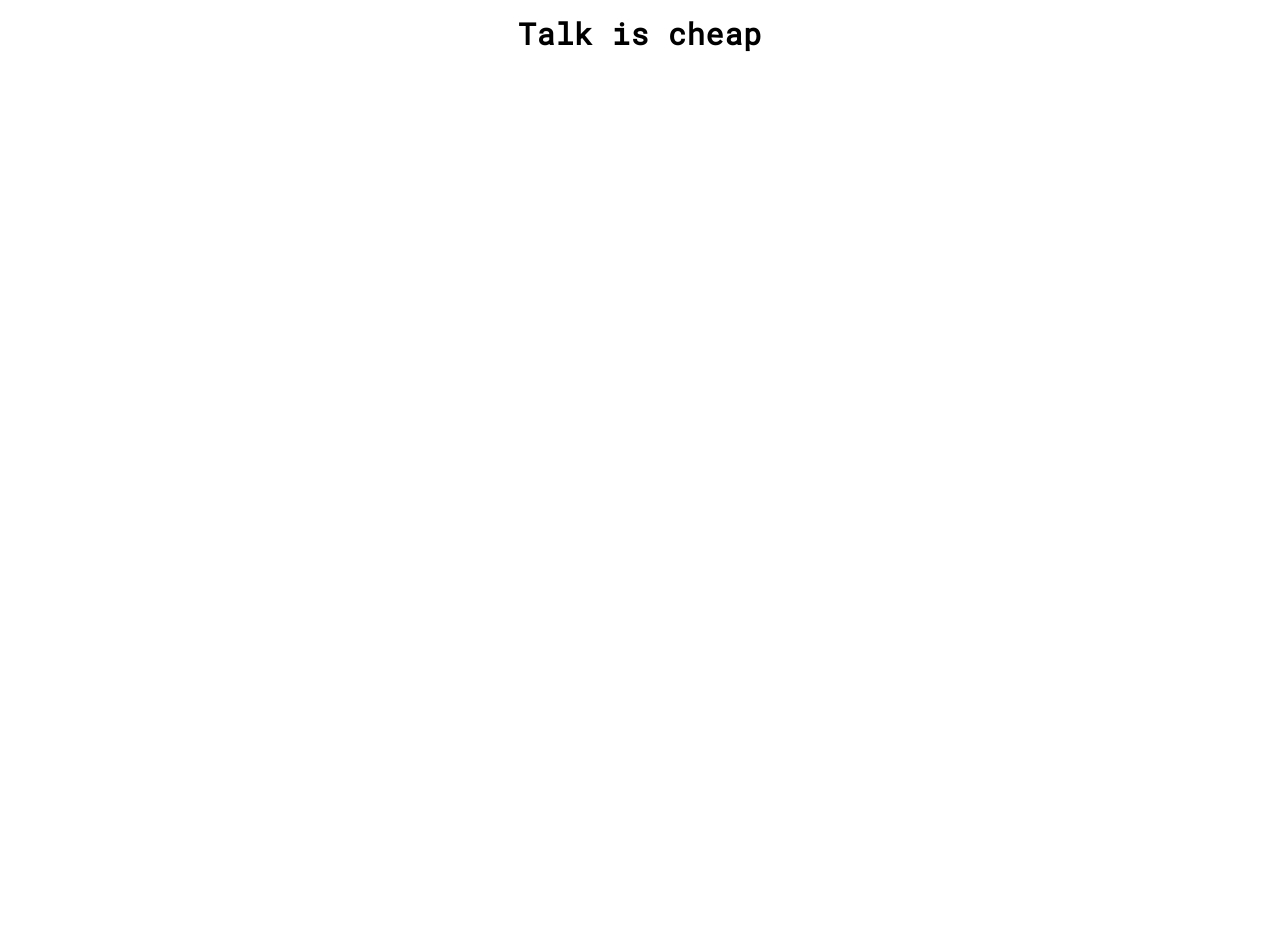
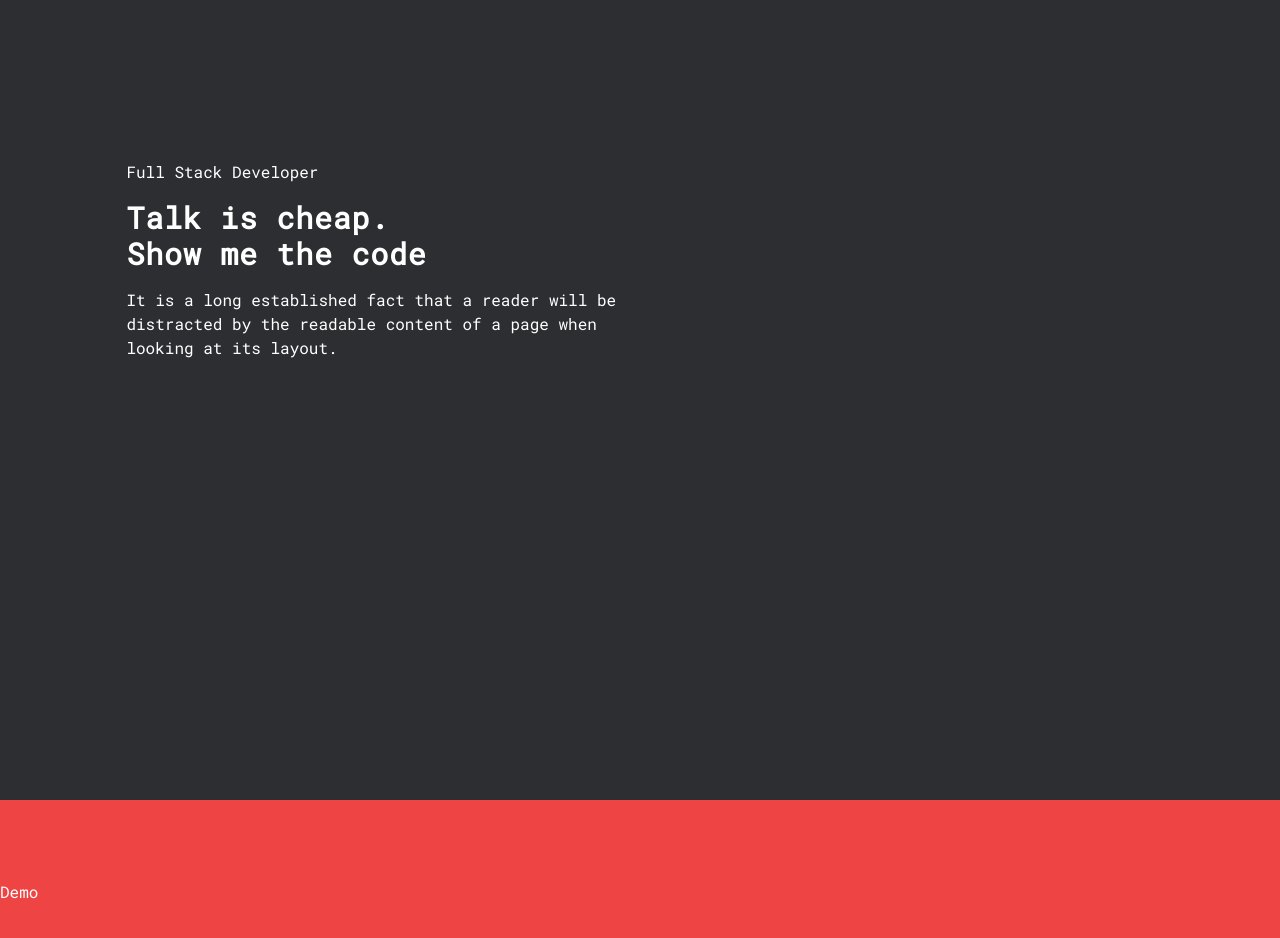
Before and after one commit to lvidal1/profile-2023, a Next.js app: page / in a window 1280 px wide. Shown: the top 938 px of the page. Before the commit the page ends 800 px from the top, so only its background shows below. Built offline with nearby package versions, Linux system fonts and the light colour scheme.

Commit message:
Add classNames utility & add initial markup

```diff
--- a/package.json
+++ b/package.json
@@ -13,6 +13,7 @@
     "@types/node": "18.11.18",
     "@types/react": "18.0.26",
     "@types/react-dom": "18.0.10",
+    "classnames": "^2.3.2",
     "eslint": "8.31.0",
     "eslint-config-next": "13.1.1",
     "next": "13.1.1",
--- a/pages/index.tsx
+++ b/pages/index.tsx
@@ -1,6 +1,7 @@
 import Head from 'next/head'
 import { Roboto_Mono } from '@next/font/google'
 import styles from '../styles/Home.module.css'
+import classNames from 'classnames'
 
 const roboto = Roboto_Mono({ weight: "400" })
 
@@ -13,10 +14,31 @@ export default function Home() {
         <meta name="viewport" content="width=device-width, initial-scale=1" />
         <link rel="icon" href="/favicon.ico" />
       </Head>
-      <main className={roboto.className}>
-        <h1 className="text-3xl font-bold tracking-wide text-center p-4">
-          Talk is cheap
-        </h1>
+      <main className={classNames([roboto.className, "text-white", "bg-dark-gray"])}>
+        <section className={classNames(["mx-auto max-w-screen-xl", "py-20", "h-screen"])}>
+
+          <div className="grid grid-cols-2 gap-4 py-20">
+            <div className='w-4/5 ml-auto space-y-4'>
+              <p className=''>Full Stack Developer</p>
+              <h1 className="text-3xl font-bold tracking-wide">
+                Talk is cheap.<br />
+                Show me the code
+              </h1>
+              <p className=''>
+                It is a long established fact that a reader will be distracted by the readable content of a page when looking at its layout.
+              </p>
+            </div>
+            <div>
+            </div>
+          </div>
+
+        </section>
+        <section className={classNames(["w-full", "py-20", "h-screen", "bg-red-500"])}>
+          <div className={classNames(["mx-auto max-w-screen-xl"])}>
+            Demo
+          </div>
+        </section>
+
       </main>
     </>
   )
--- a/tailwind.config.js
+++ b/tailwind.config.js
@@ -5,7 +5,11 @@ module.exports = {
     "./components/**/*.{js,ts,jsx,tsx}",
   ],
   theme: {
-    extend: {},
+    extend: {
+      colors: {
+        "dark-gray": "#2d2e32"
+      }
+    },
   },
   plugins: [],
 }
```
